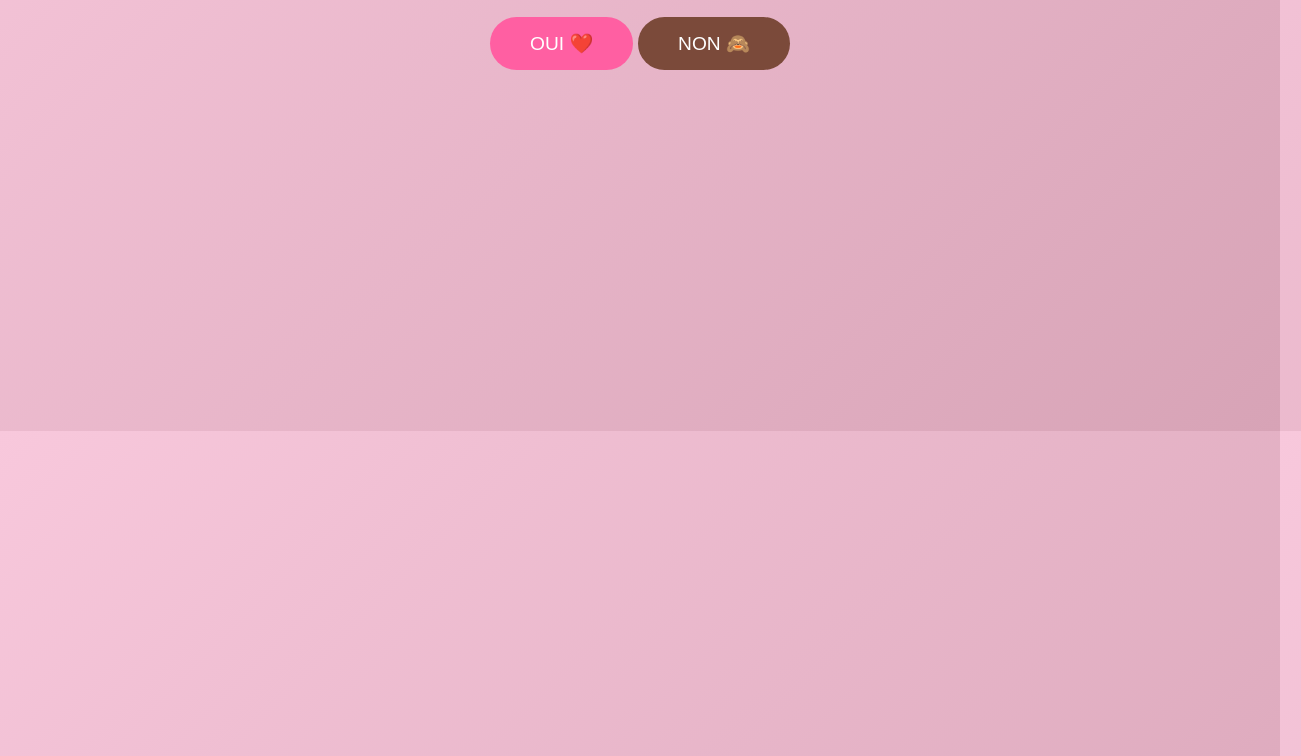
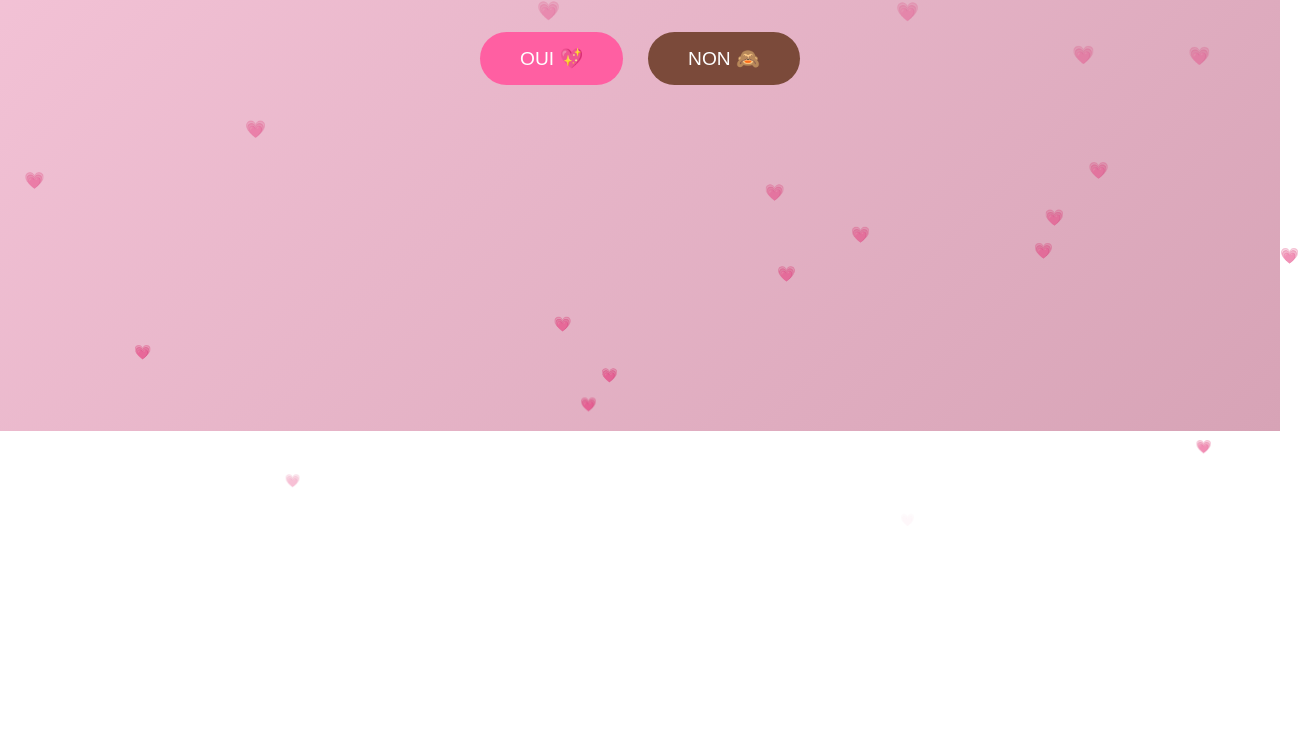
Before and after one commit to princy2112/stvalentin, a plain HTML site: page index.html in a window 1280 px wide. Shown: the part 369-1125 px from the top of the page, 1301 px wide, since content can reach past the window. After the commit the page ends 800 px from the top, so only its background shows below. Drawn offline with Linux system fonts and the light colour scheme.

Commit message:
Update index.html

```diff
--- a/index.html
+++ b/index.html
@@ -15,26 +15,34 @@
     overflow: hidden;
 }
 
-/* 💕 CŒURS EN FOND */
-.heart-bg {
+/* 💕 CONTENEUR DES CŒURS EN FOND */
+.hearts-container {
+    position: fixed;
+    inset: 0;
+    z-index: 0;
+    pointer-events: none;
+}
+
+.heart {
     position: absolute;
     font-size: 20px;
-    opacity: 0.6;
-    animation: float 8s linear infinite;
+    opacity: 0.7;
+    animation: rise linear forwards;
 }
 
-@keyframes float {
-    0% {
-        transform: translateY(100vh) scale(0.8);
+@keyframes rise {
+    from {
+        transform: translateY(110vh) scale(0.6);
         opacity: 0;
     }
-    10% { opacity: 0.6; }
-    100% {
+    10% { opacity: 0.7; }
+    to {
         transform: translateY(-10vh) scale(1.2);
         opacity: 0;
     }
 }
 
+/* 💌 CONTENU */
 .container {
     position: relative;
     z-index: 2;
@@ -54,8 +62,8 @@
 
 .buttons {
     position: relative;
-    width: 300px;
-    height: 150px;
+    width: 320px;
+    height: 120px;
 }
 
 button {
@@ -64,7 +72,7 @@
     border: none;
     border-radius: 50px;
     cursor: pointer;
-    transition: transform 0.2s ease;
+    transition: transform 0.25s ease;
     position: absolute;
 }
 
@@ -84,37 +92,39 @@
 
 <body>
 
+<div class="hearts-container" id="hearts"></div>
+
 <div class="container">
-    <h1>Veux-tu être ma Valentine ?</h1>
+    <h1>Veux-tu être ma Valentine ? 💘</h1>
 
     <div class="buttons">
-        <button id="yesBtn">OUI ❤️</button>
+        <button id="yesBtn">OUI 💖</button>
         <button id="noBtn">NON 🙈</button>
     </div>
 </div>
 
 <script>
-/* 💕 GÉNÉRATION DES CŒURS EN FOND */
+/* 💕 PLUIE CONTINUE DE CŒURS */
+const heartsContainer = document.getElementById('hearts');
+
 setInterval(() => {
     const heart = document.createElement('div');
-    heart.className = 'heart-bg';
-    heart.innerHTML = '💗';
+    heart.className = 'heart';
+    heart.textContent = '💗';
     heart.style.left = Math.random() * 100 + 'vw';
     heart.style.animationDuration = (6 + Math.random() * 4) + 's';
-    document.body.appendChild(heart);
+    heartsContainer.appendChild(heart);
 
     setTimeout(() => heart.remove(), 10000);
-}, 300);
+}, 250);
 
-/* 😈 BOUTON NON : DÉCALAGE LÉGER PAR RAPPORT AU CURSEUR */
+/* 😈 BOUTON NON : ESQUIVE LÉGÈRE */
 const noBtn = document.getElementById('noBtn');
 
-noBtn.addEventListener('mousemove', (e) => {
-    const offset = 30; // distance de fuite (petite)
-    const dirX = e.offsetX < noBtn.offsetWidth / 2 ? offset : -offset;
-    const dirY = e.offsetY < noBtn.offsetHeight / 2 ? offset : -offset;
-
-    noBtn.style.transform = `translate(${dirX}px, ${dirY}px)`;
+noBtn.addEventListener('mouseenter', () => {
+    const moveX = (Math.random() > 0.5 ? 1 : -1) * 30;
+    const moveY = (Math.random() > 0.5 ? 1 : -1) * 15;
+    noBtn.style.transform = `translate(${moveX}px, ${moveY}px)`;
 });
 
 noBtn.addEventListener('mouseleave', () => {
@@ -123,7 +133,7 @@
 
 /* 💖 BOUTON OUI */
 document.getElementById('yesBtn').addEventListener('click', () => {
-    window.location.href = "yes.html";
+    window.location.href = 'yes.html';
 });
 </script>
 
```
